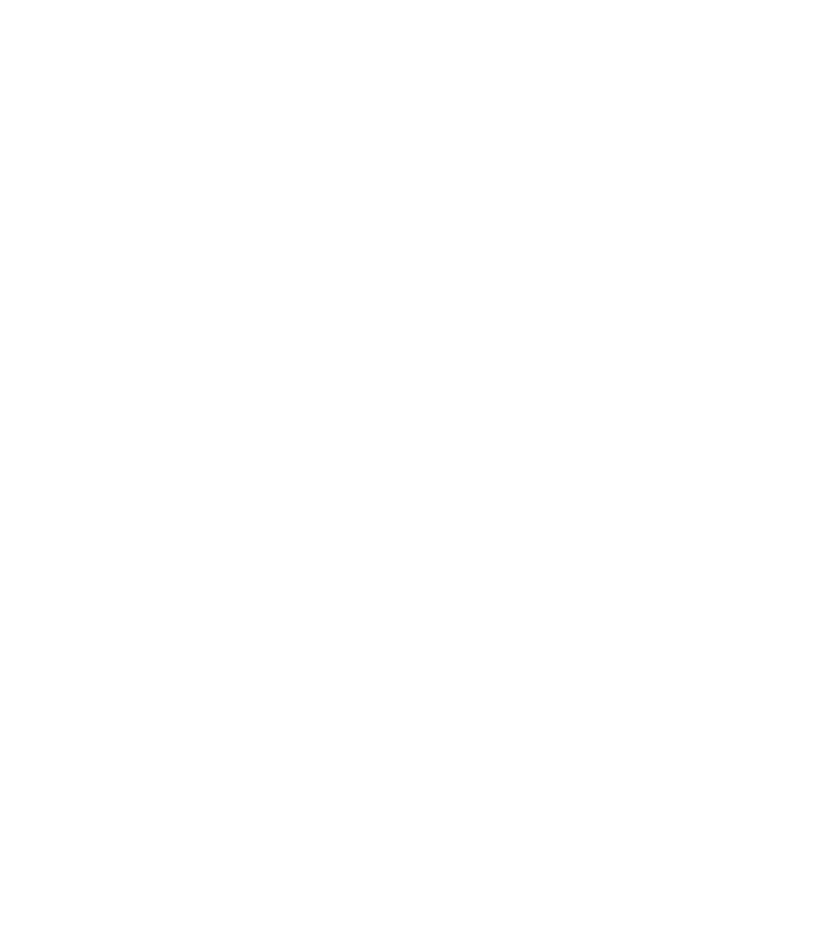
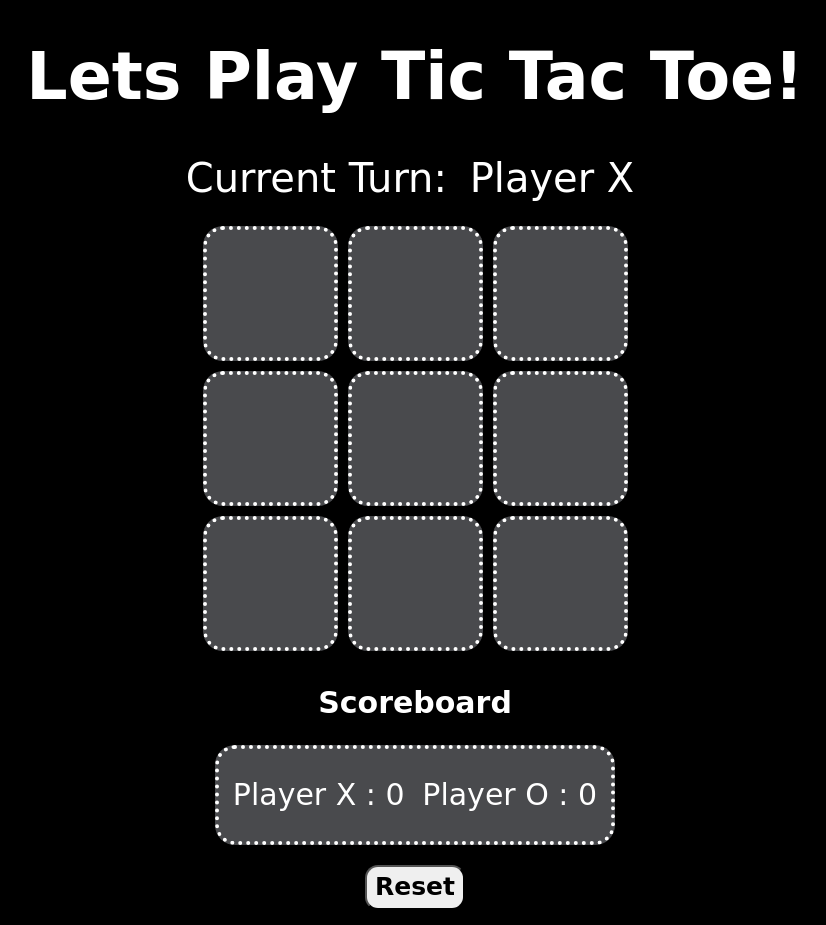
Before and after one commit to ZoeAde/tictactoe, a plain HTML site: page index.html in a window 1280 px wide. Shown: the whole page, without its empty margins (225-1051 px from the left). Before the commit the page ends 800 px from the top, so only its background shows below. Drawn offline with nearby package versions, Linux system fonts and the light colour scheme; a web font is replaced by a local one.

Commit message:
adding dom file with called buttons

```diff
--- a/css/main.css
+++ b/css/main.css
@@ -1 +1,105 @@
-/* add custom styles */
+html,
+body {
+  position: relative;
+  background-color: black;
+}
+
+h1 {
+  text-align: center;
+  margin-left: auto;
+  margin-right: auto;
+  margin-bottom: 30px;
+  margin: 40px auto;
+  font-family: 'Patrick Hand SC', cursive;
+  font-size: 65px;
+  color: white;
+}
+
+h2 {
+  text-align: center;
+  margin-left: auto;
+  margin-right: auto;
+  font-family: 'Patrick Hand SC', cursive;
+  color: white;
+  font-size: 30px;
+}
+
+table {
+  border-collapse: separate;
+  border-spacing: 10px;
+  text-align: center;
+  font-size: 20px;
+}
+
+.score {
+  width: 400px;
+  height: 100px;
+  border-radius: 20px;
+  margin: 5px auto;
+  border: 4px dotted white;
+  background-color: #494A4D;
+}
+
+.score:hover {
+  -webkit-transform: scale(1.1);
+  -ms-transform: scale(1.1);
+  transform: scale(1.1);
+}
+
+.player1, .player2 {
+  margin: 0 auto;
+  text-align: center;
+  font-family: 'Patrick Hand SC', cursive;
+  color: white;
+  font-size: 30px;
+}
+
+.current-turn,.turn {
+  text-align: center;
+  margin: 10px;
+  margin-bottom: 15px;
+  font-family: 'Patrick Hand SC', cursive;
+  font-size: 40px;
+  color: white;
+}
+
+.box {
+  background-color: #494A4D;
+  width: 125px;
+  height: 125px;
+  border-radius: 20px;
+  font-size: 90px;
+  font-family: 'Patrick Hand SC', cursive;
+  color: white;
+  border: 4px dotted white;
+}
+
+.box:hover {
+  -webkit-transform: scale(0.9);
+  -ms-transform: scale(0.9);
+  transform: scale(0.9);
+}
+
+.board {
+  text-align: center;
+  margin: 0 auto;
+}
+
+.buttonWrap {
+  text-align: center;
+}
+
+.reset {
+  height: 45px;
+  width: 100px;
+  margin: 15px;
+  border-radius: 13px;
+  outline: none;
+}
+
+.buttonText {
+  text-align: center;
+  font-family: 'Patrick Hand SC', cursive;
+  font-size: 25px;
+  font-weight: bold;
+}
--- a/index.html
+++ b/index.html
@@ -2,12 +2,54 @@
 <html lang="en">
   <head>
     <meta charset="utf-8">
-    <title>Untitled</title>
-
+    <title>Tic Tac Toe!</title>
+    <!-- stylesheets -->
+    <link rel="stylesheet" type="text/css" href="http://cdnjs.cloudflare.com/ajax/libs/normalize/3.0.3/normalize.min.css">
     <link rel="stylesheet" type="text/css" href="css/main.css">
+    <link href="http://fonts.googleapis.com/css?family=Patrick+Hand+SC" rel="stylesheet" type="text/css">
+    <link href="http://fonts.googleapis.com/css?family=Amatic+SC:700" rel="stylesheet" type="text/css">
+    <link href="http://fonts.googleapis.com/css?family=Permanent+Marker" rel="stylesheet" type="text/css">
   </head>
   <body>
 
+    <h1 class="title">Lets Play Tic Tac Toe!</h1>
+
+    <div class="current-turn">Current Turn: <span class="turn" id="your-turn">Player X</span></div>
+
+    <table class="board">
+      <tr>
+        <td id="0" class="box">&nbsp;</td>
+        <td id="1" class="box">&nbsp;</td>
+        <td id="2" class="box">&nbsp;</td>
+      </tr>
+      <tr>
+        <td id="3" class="box">&nbsp;</td>
+        <td id="4" class="box">&nbsp;</td>
+        <td id="5" class="box">&nbsp;</td>
+      </tr>
+      <tr>
+        <td id="6" class="box">&nbsp;</td>
+        <td id="7" class="box">&nbsp;</td>
+        <td id="8" class="box">&nbsp;</td>
+      </tr>
+    </table>
+
+    <h2 class="scoreBoard">Scoreboard</h2>
+
+    <table class="score">
+      <tr>
+        <td class="player1"> Player X : <span id="oneScore">0</span></td>
+        <td class="player2"> Player O : <span id="twoScore">0</span></td>
+      </tr>
+    </table>
+
+    <div class="buttonWrap">
+      <button class="reset"><span class="buttonText">Reset</span></button>
+    </div>
+
+    <!-- scripts -->
+    <script src="https://code.jquery.com/jquery-2.1.4.min.js"></script>
     <script type="text/javascript" src="js/main.js"></script>
+    <script type="text/javascript" src="js/dom.js"></script>
   </body>
 </html>
--- /dev/null
+++ b/js/dom.js
@@ -0,0 +1,18 @@
+$(document).ready(function() {
+console.log('check!');
+var box = $('.box');
+
+box.on('click', function() {
+  Player.cellID = this;
+  this.innerHTML = 'x';
+  makeMove();
+});
+
+
+});
+
+var resetBtn = $('.reset');
+
+resetBtn.on('click', function() {
+  resetBoard();
+});
--- a/js/main.js
+++ b/js/main.js
@@ -1,3 +1,71 @@
-// add scripts
+//Create a Game() class that creates instances of the Board() class, Players() class (you need two players) and has a turnCounter property to indicate whose turn it is and determine the winner in case of a draw.
 
-console.log("sanity check!");
+var Game = function(player1, player2) {
+  this.player1 = playerX;
+  this.player2 = playerO;
+  this.turnCounter = 1;
+};
+
+// nextPlayer() - sets the turn based on the turnCounter,
+//checks the winner from the Board() class, and updates the DOM.
+Game.prototype.nextPlayer = function() {
+  if (this.turnCounter === 1) {
+    this.turnCounter = 2;
+    return this.player1;
+  }
+  else if (this.turnCounter === 2) {
+    this.turnCounter = 1;
+    return this.player2;
+  }
+};
+
+// updateScore() - updates the scoreboard based on the playerScore from the Player() class. Updates the DOM.
+Game.prototype.updateScore = function() {
+
+};
+
+// init() - initializes a new game with a board and two players. Make sure to add a click event handler for each of the board's cells on the DOM. This should in turn call the makeMove() method on the Board() class.
+Game.prototype.init = function() {
+  this.board = Board;
+
+};
+
+// Create a Player() class that has a team, cellID, and playerScore property.
+var Player = function(team) {
+  this.team = 'x';
+  this.cellID = [];
+  this.playerScore = 0;
+};
+
+// Create a Board() class that has a 'moveArr' property with a null array to hold the moves along with a $cells property to assign each cell to a box in the DOM. Finally, add an event handler on the reset button to call the resetBoard() method.
+var Board = function() {
+  this.moveArr = [];
+  this.$(cells) = null;
+};
+
+// makeMove() - sets a box to a player/team and updates the moveArr array. Make sure to prevent occupied boxes from being used (alert the user).
+Board.prototype.makeMove() = function() {
+
+}
+
+
+// winCondition() - array which holds the winining conditions for the board
+Board.prototype.winCondition = function() {
+  var winningArr = {
+};
+
+// checkWinner() - checks the board for winning combinations against the values of each player/team and alerts the players which player won or if it's a tie
+Board.prototype.checkWinner = function() {
+
+};
+
+// resetBoard() - resets the board to its initial state and resets the moveArr holding the player values (via the nullArray() method) and turn counter
+Board.prototype.resetBoard = function() {
+  nullArray();
+  $(cells) = null;
+};
+
+// nullArray() - resets the moveArr
+Board.prototype.nullArray = function() {
+  this.moveArr = [];
+};
```
